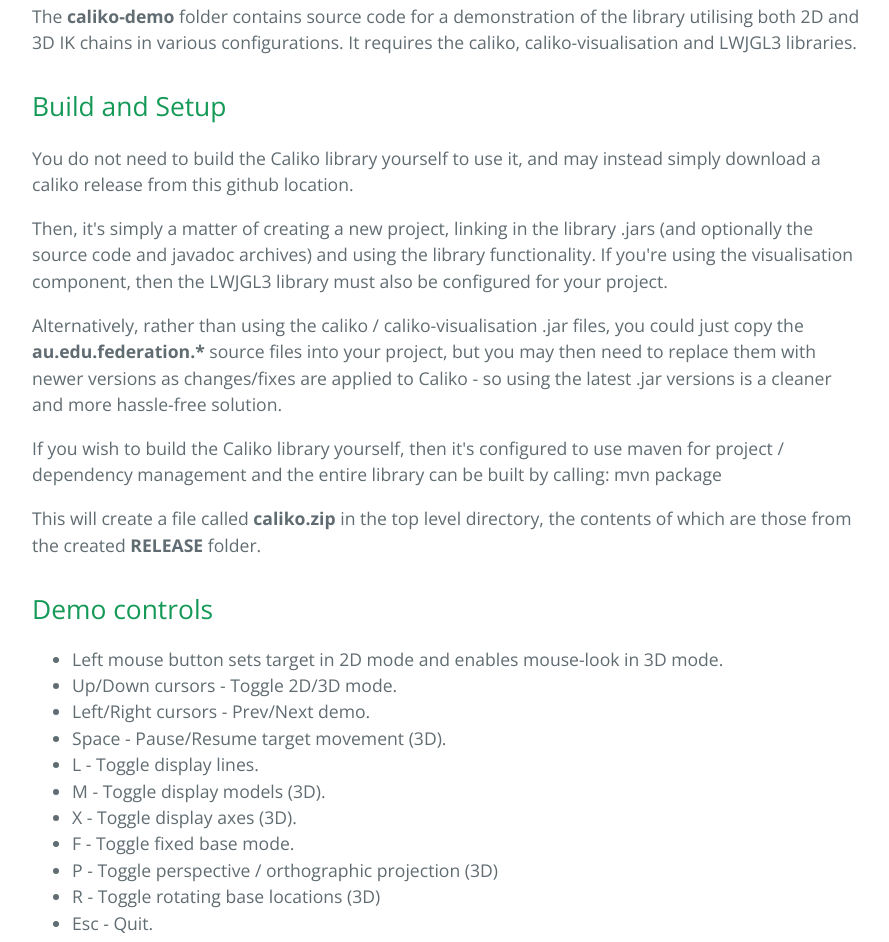
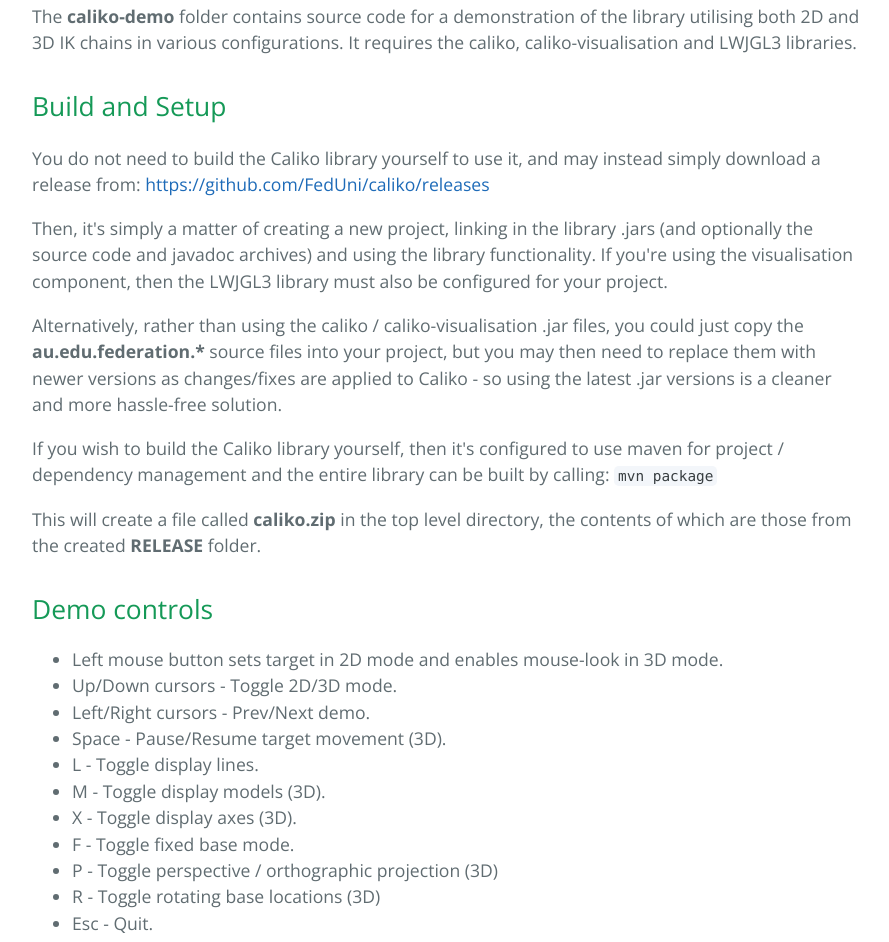
Before and after one commit to FedUni/caliko, a plain HTML site: page index.html in a window 1280 px wide. Shown: the part 1029-1971 px from the top of the page, without its empty margins (192-1081 px from the left). Drawn offline with nearby package versions, Linux system fonts and the light colour scheme.

```diff
--- a/index.html
+++ b/index.html
@@ -50,7 +50,7 @@
 <h2>
 <a id="build-and-setup" class="anchor" href="#build-and-setup" aria-hidden="true"><span aria-hidden="true" class="octicon octicon-link"></span></a>Build and Setup</h2>
 
-<p>You do not need to build the Caliko library yourself to use it, and may instead simply download a caliko release from this github location. </p>
+<p>You do not need to build the Caliko library yourself to use it, and may instead simply download a release from: <a href="https://github.com/FedUni/caliko/releases">https://github.com/FedUni/caliko/releases</a></p>
 
 <p>Then, it's simply a matter of creating a new project, linking in the library .jars (and optionally the source code and javadoc archives) and using the library functionality. If you're using the
 visualisation component, then the LWJGL3 library must also be configured for your project.</p>
@@ -59,7 +59,7 @@
 newer versions as changes/fixes are applied to Caliko - so using the latest .jar versions is a cleaner and more hassle-free solution.</p>
 
 <p>If you wish to build the Caliko library yourself, then it's configured to use maven for project / dependency management and the entire library can be built by calling:
-mvn package</p>
+<code>mvn package</code></p>
 
 <p>This will create a file called <strong>caliko.zip</strong> in the top level directory, the contents of which are those from the created <strong>RELEASE</strong> folder.</p>
 
```
Also changed, not shown: params.json (+1 -1 lines).
